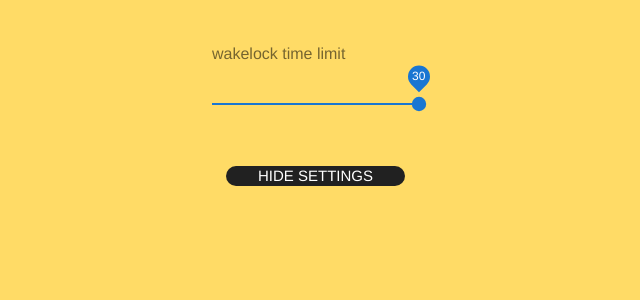
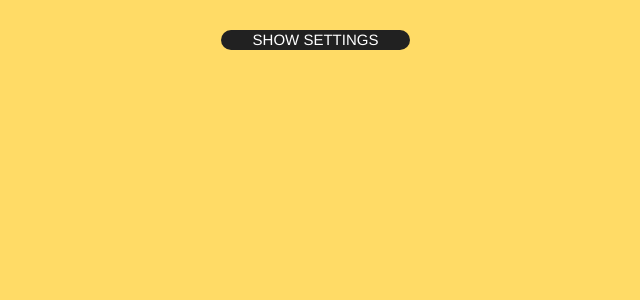
Before and after one commit to DecentLabs/lightproject, a Vue app: page / in a window 1280 px wide. Shown: the top 300 px of the page, without its empty margins (277-917 px from the left). Built offline with nearby package versions, Linux system fonts and the light colour scheme.

Commit message:
start without showing settings

```diff
--- a/src/components/settings.vue
+++ b/src/components/settings.vue
@@ -1,5 +1,5 @@
 <template>
-  <v-container class="form-wrapper" ref="settings">
+  <v-container class="form-wrapper" :class="!isSettingVisible && 'hidden'" ref="settings">
     <form>
       <v-label :dark="isDark">wakelock time limit</v-label>
       <v-slider v-model="wakeLockDuration"
@@ -10,11 +10,11 @@
       ></v-slider>
     </form>
     <v-btn v-if="isSettingVisible"
-           @click="showSettings(false)"
+           @click="showSettings"
            depressed round large :dark="!isDark">hide settings
     </v-btn>
     <v-btn v-if="!isSettingVisible"
-           @click="showSettings(true)"
+           @click="showSettings"
            depressed round large :dark="!isDark">show settings
     </v-btn>
   </v-container>
@@ -27,7 +27,7 @@
     name: 'app',
     data () {
       return {
-        isSettingVisible: true,
+        isSettingVisible: false,
         isFullScreen: false
       }
     },
@@ -53,19 +53,10 @@
           this.isFullScreen = true
         }
       },
-      showSettings (toShow) {
-        const settings = this.$refs.settings
-
-        if (toShow) {
-          settings.style.transform = 'translateY(0)'
-        } else {
-          const form = settings.querySelector('form')
-          settings.style.transform = `translateY(${form.clientHeight * -1 + 20}px)`
-        }
-
-        this.isSettingVisible = toShow
+      showSettings () {
+        this.isSettingVisible = !this.isSettingVisible
       },
-    },
+    }
   }
 </script>
 
@@ -79,6 +70,10 @@
     align-items: center;
     transition: transform .6s;
     z-index: 100;
+  }
+
+  .form-wrapper.hidden {
+    transform: translateY(calc(-100% + 80px));
   }
 
   form {
```
